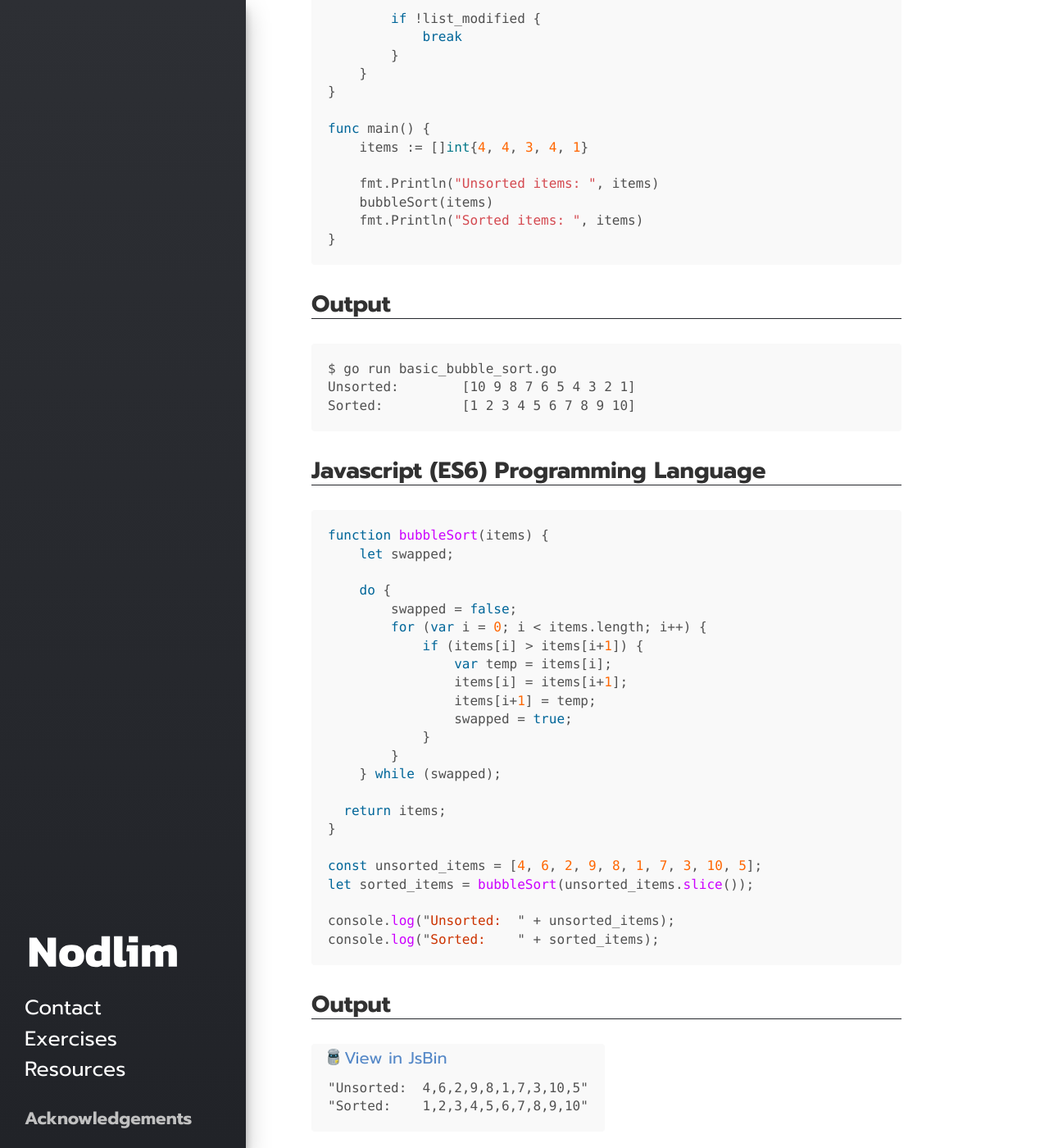
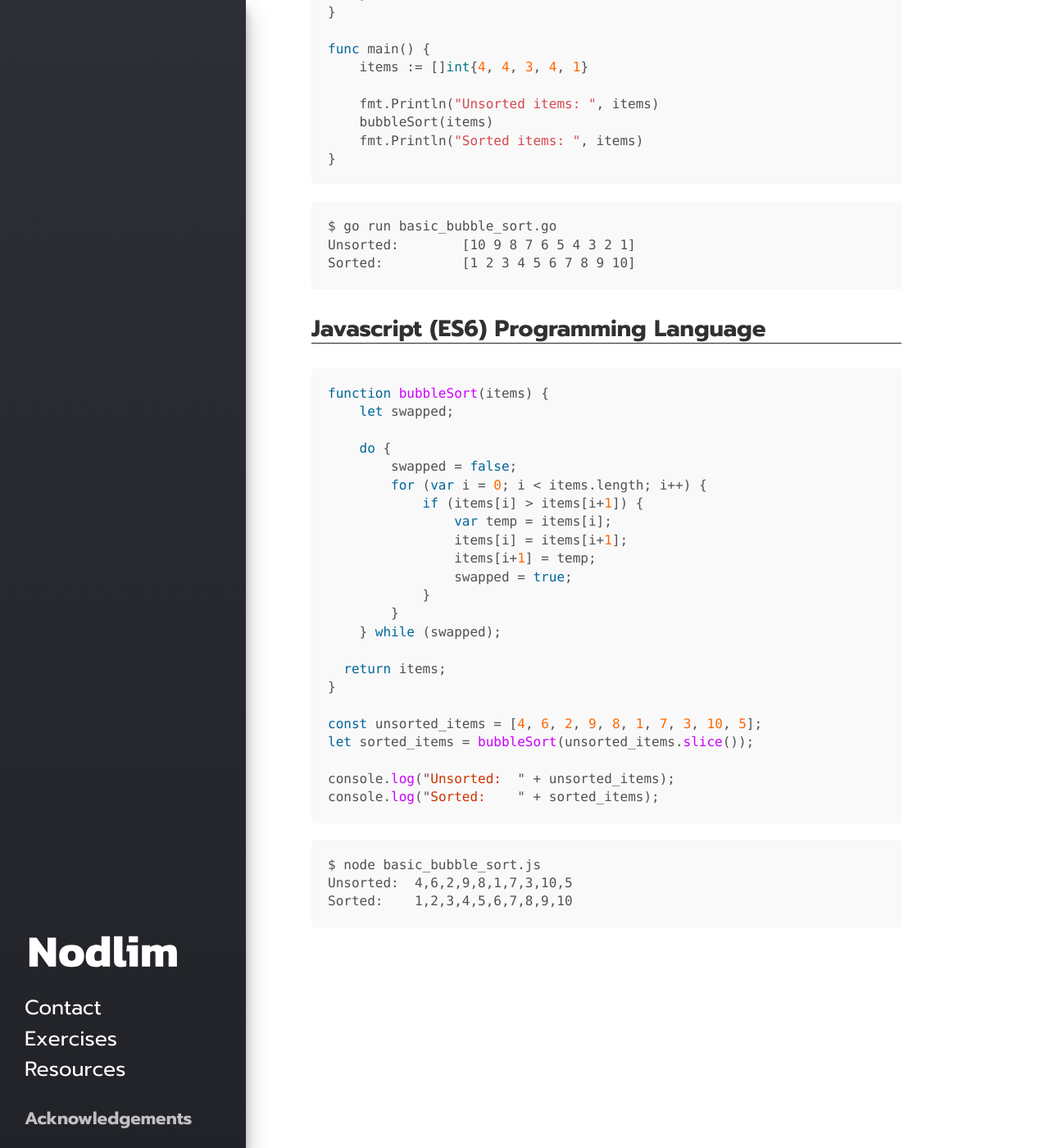
Before and after one commit to kranzuft/nodlim_old, a Jekyll site: the page built from _algo/sol/sorting/bubble.md, in a window 1280 px wide and 1400 px high, scrolled down 3007 px. Shown: the whole window at 82% size. Built offline with Jekyll 4.4.1, drawn with Linux system fonts in a browser that asks for light colours.

Commit message:
Simplified the headings to just the programming languages, using the separation between the code and the output blocks to separate the code and output markdown

```diff
--- a/_algo/sol/sorting/bubble.md
+++ b/_algo/sol/sorting/bubble.md
@@ -33,8 +33,6 @@ bubbleSort(numbers)
 print("Sorted: \t %s" % numbers)
 
 ~~~
-
-### Output
 
 ~~~
 $ python3 basic_bubble_sort.py
@@ -105,8 +103,6 @@ int swapAsc(int *A, int *B) {
 }
 ~~~
 
-### Output
-
 ~~~
 $ gcc -o basic_bubble_sort basic_bubble_sort.c
 $ ./basic_bubble_sort
@@ -147,8 +143,6 @@ func main() {
 }
 ~~~
 
-## Output
-
 ~~~
 $ go run basic_bubble_sort.go
 Unsorted: 	 [10 9 8 7 6 5 4 3 2 1]
@@ -183,17 +177,8 @@ console.log("Unsorted:  " + unsorted_items);
 console.log("Sorted:    " + sorted_items);
 ~~~
 
-## Output
-
-<section id="jsbin">
-
-<div class="jsbin highlighter-rouge"><pre class="highlight"><code>
-"Unsorted:  4,6,2,9,8,1,7,3,10,5"
-"Sorted:    1,2,3,4,5,6,7,8,9,10"
-</code></pre></div>
-
-<a href="https://jsbin.com/liceci/edit?js,console" class="jsbin">
-<img src="/jsbin.svg" alt="Code on JsBin Sandbox" class="jsbin icon"/> <p>View in JsBin</p>
-</a>
-
-</section>
+~~~
+$ node basic_bubble_sort.js
+Unsorted:  4,6,2,9,8,1,7,3,10,5
+Sorted:    1,2,3,4,5,6,7,8,9,10
+~~~
```
